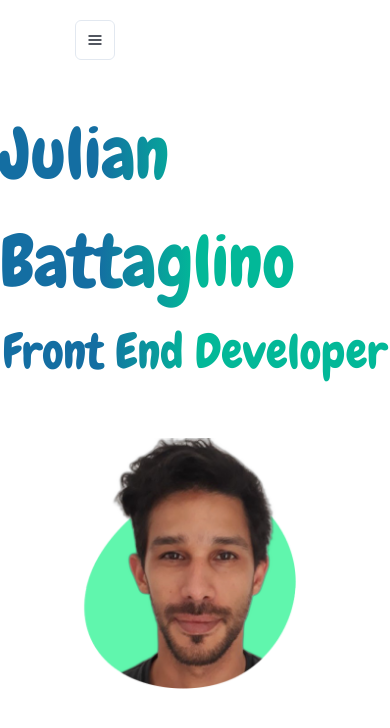
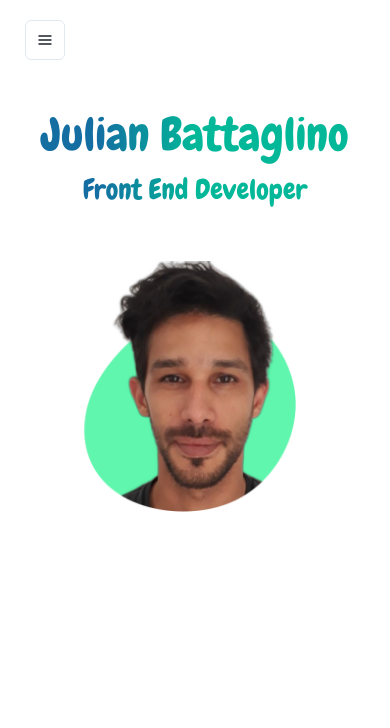
Before and after one commit to julianbattaglino/react-portfolio, a React (Create React App) app: page / in a window 390 px wide. Shown: the top 728 px of the page. Built offline with nearby package versions, Linux system fonts and the light colour scheme.

Commit message:
styles update

```diff
--- a/src/components/HomeComponent/HomeComponent.css
+++ b/src/components/HomeComponent/HomeComponent.css
@@ -1,3 +1,7 @@
+.intro-container {
+    padding: 75px 75px;
+}
+
 .main-title {
     font-family: 'Chewy', cursive;
     font-size: 72px;
@@ -33,3 +37,16 @@
     grid-template-columns: 1fr 1fr 1fr 1fr;
     gap: 25px;
 }
+
+@media (max-width: 768px) {
+    .intro-container {
+        padding: 25px 25px;
+    }
+    .main-title {
+        font-size: 46px;
+    }
+    .subtitle {
+        font-size: 28px;
+    }
+
+}
--- a/src/components/Navbar/Navbar.css
+++ b/src/components/Navbar/Navbar.css
@@ -2,7 +2,15 @@
     padding: 20px 75px;
     position: fixed;
 }
+
 .menu-item {
     font-family: 'Rubik', sans-serif;
     font-weight: 400;
 }
+
+@media (max-width: 768px) {
+    .header {
+        padding: 20px 25px;
+        position: fixed;
+    }
+}
```
